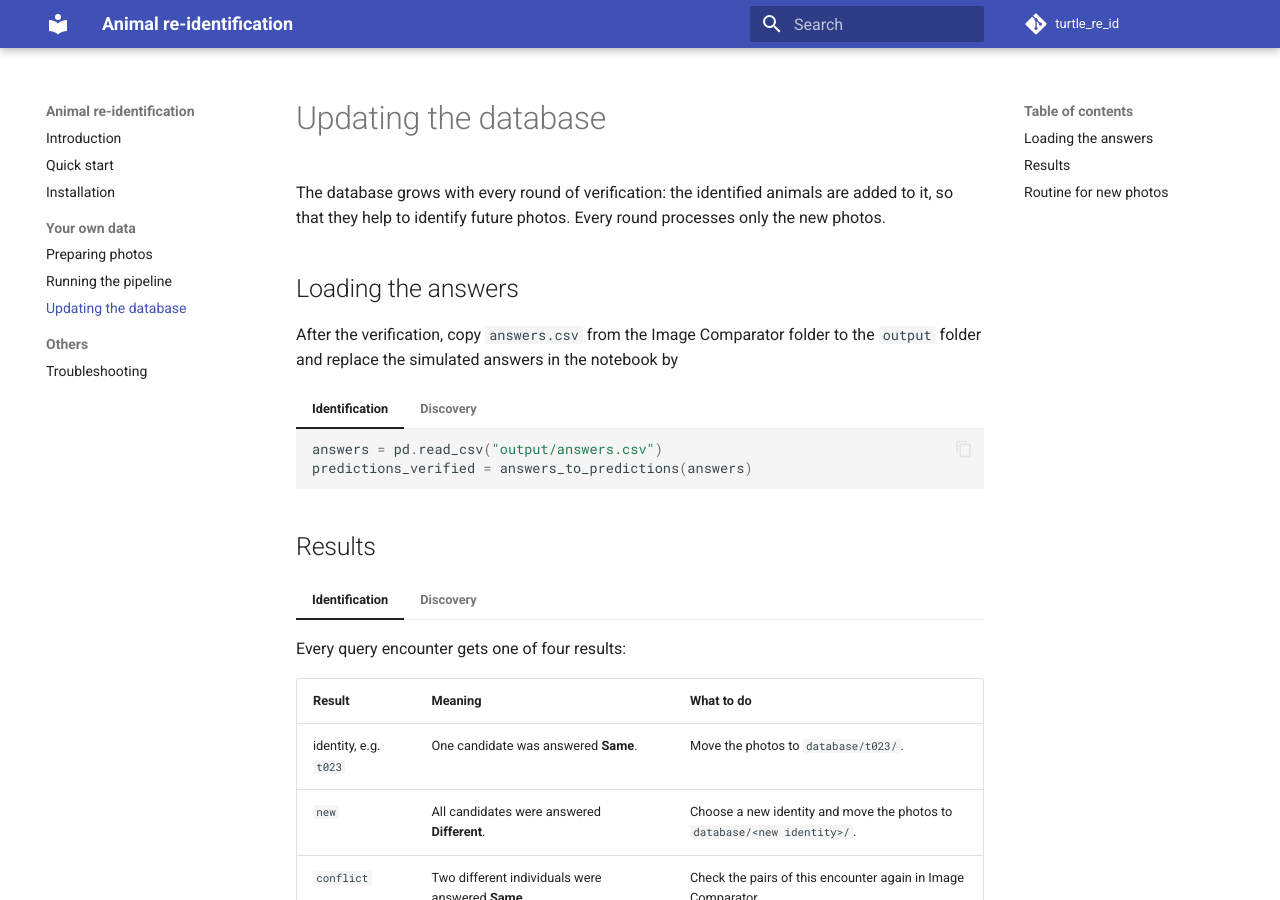
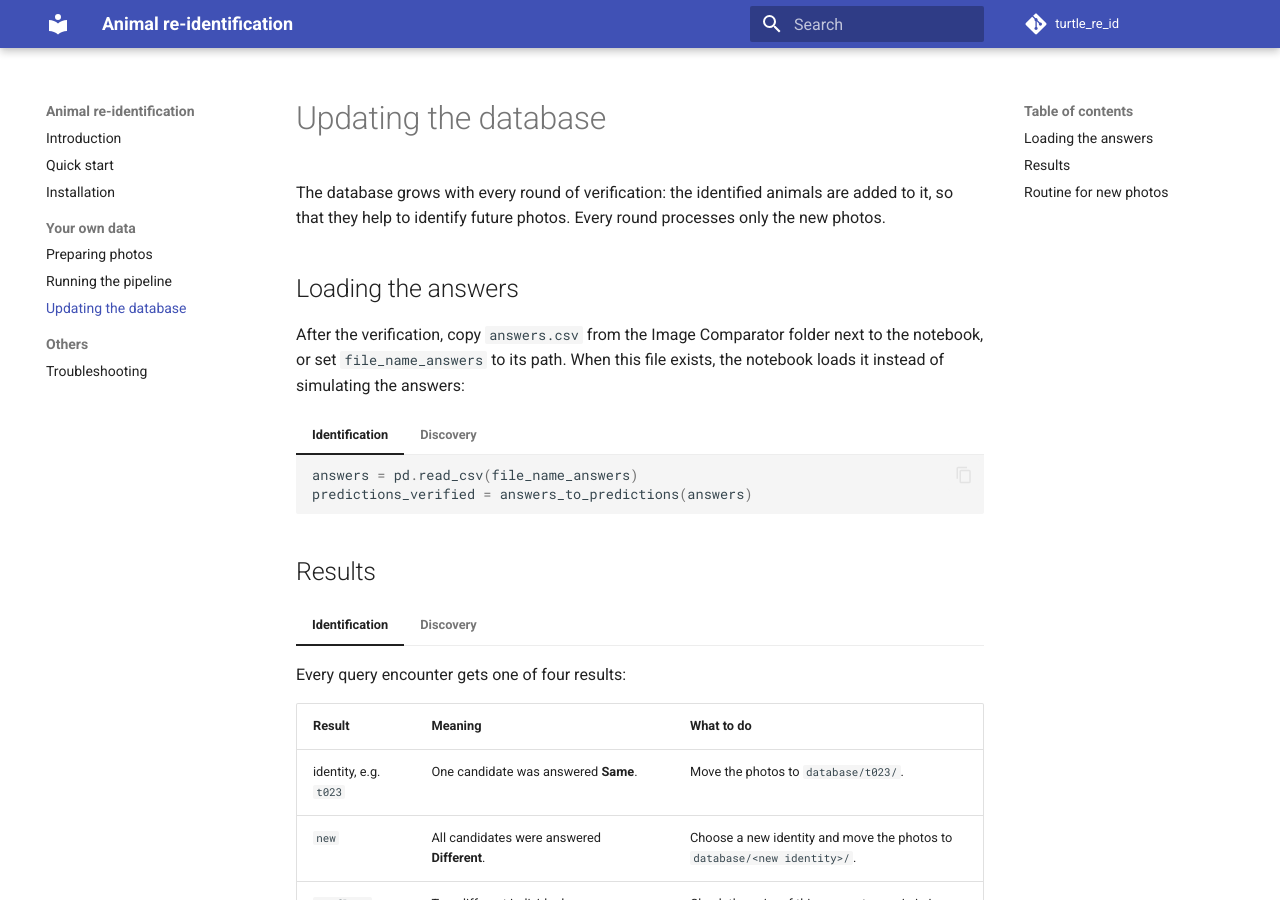
Before and after one commit to sadda/turtle_re_id, an MkDocs documentation site: the page built from docs/updating.md, in a window 1280 px wide and 900 px high. Built offline with MkDocs 1.6.1 and Material for MkDocs 9.7.7, drawn with Linux system fonts in a browser that asks for light colours; comment, search, counter and statistics services are not loaded.

Commit message:
Updated docs

````diff
--- a/docs/updating.md
+++ b/docs/updating.md
@@ -4,19 +4,19 @@ The database grows with every round of verification: the identified animals are
 
 ## Loading the answers
 
-After the verification, copy `answers.csv` from the Image Comparator folder to the `output` folder and replace the simulated answers in the notebook by
+After the verification, copy `answers.csv` from the Image Comparator folder next to the notebook, or set `file_name_answers` to its path. When this file exists, the notebook loads it instead of simulating the answers:
 
 === "Identification"
 
     ```python
-    answers = pd.read_csv("output/answers.csv")
+    answers = pd.read_csv(file_name_answers)
     predictions_verified = answers_to_predictions(answers)
     ```
 
 === "Discovery"
 
     ```python
-    answers = pd.read_csv("output/answers.csv")
+    answers = pd.read_csv(file_name_answers)
     groups = answers_to_groups(answers)
     ```
 
````
Also changed, not shown: docs/data.md (+4 -0 lines), docs/running.md (+2 -2 lines).
